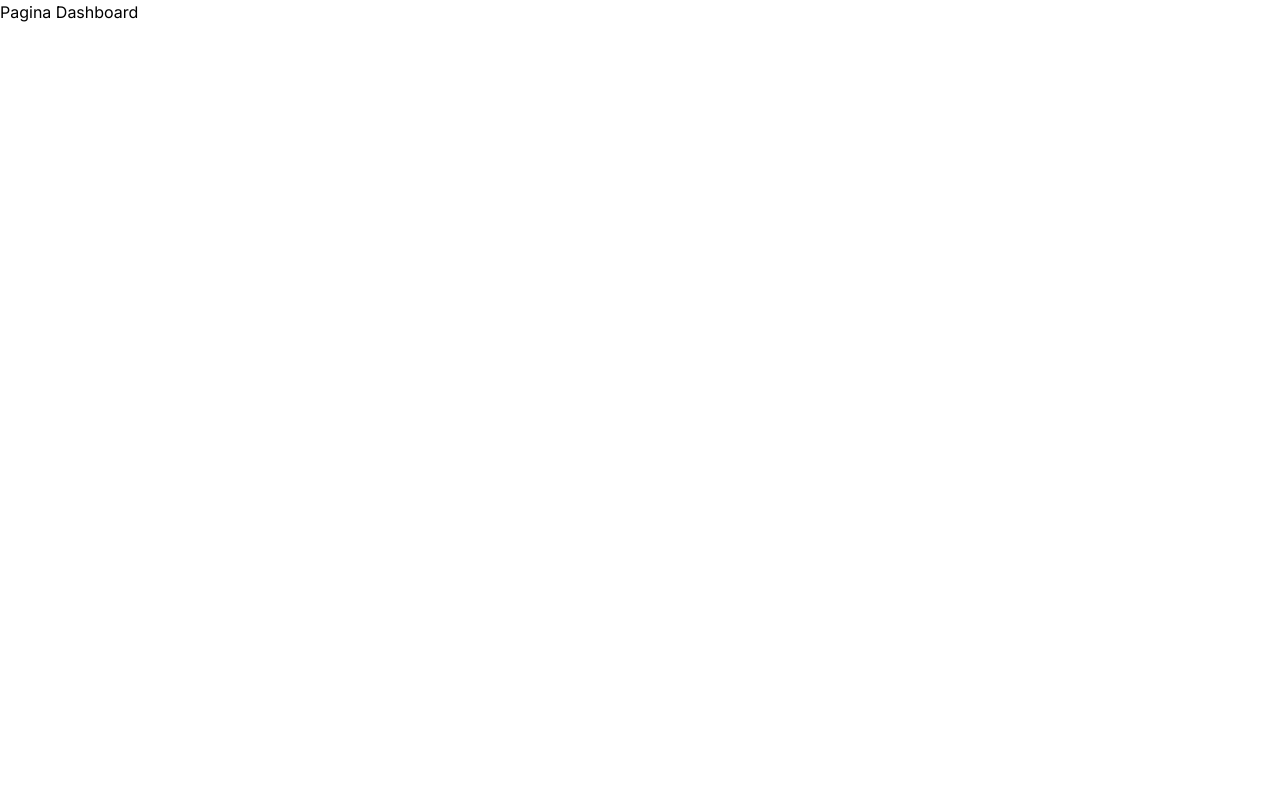
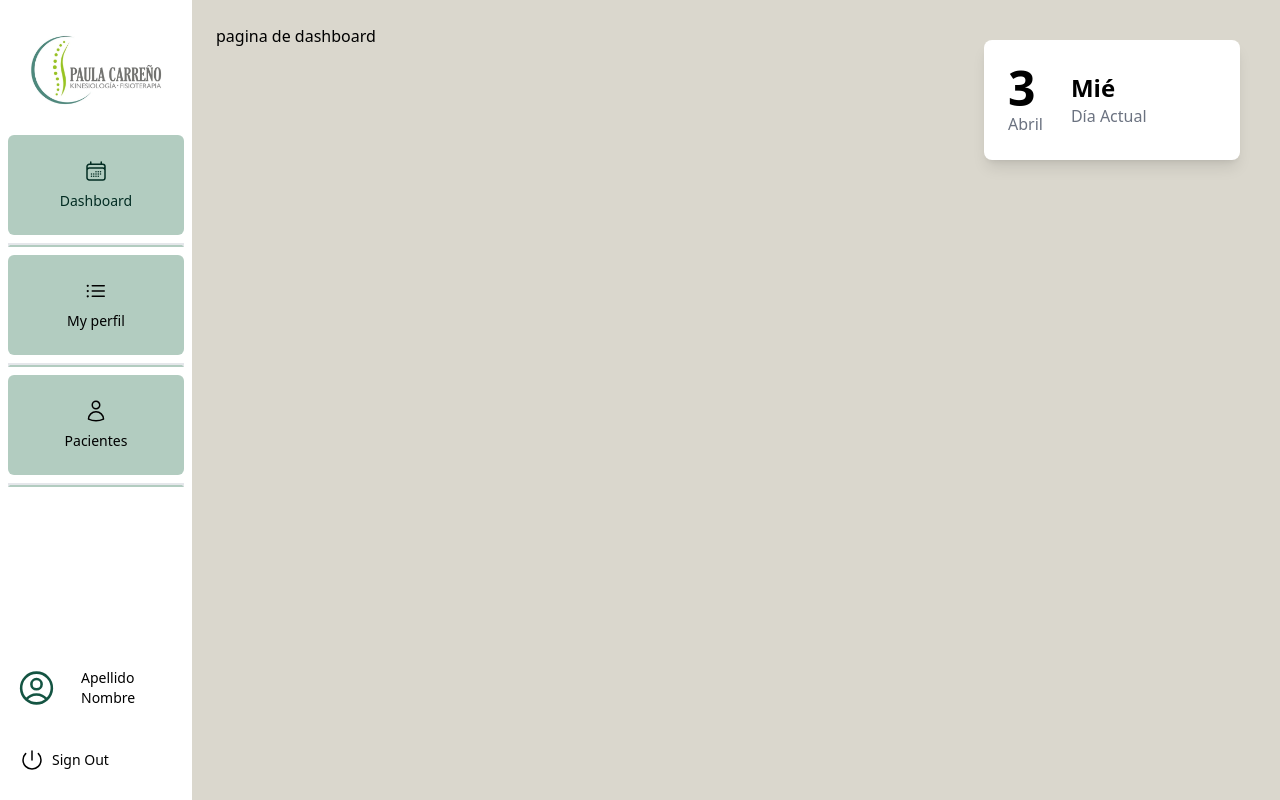
Before and after one commit to CarreFacu/Kine, a Next.js app: page /dashboard in a window 1280 px wide. Built offline with nearby package versions, Linux system fonts and the light colour scheme.

Commit message:
primeros estilados

```diff
--- a/package.json
+++ b/package.json
@@ -9,12 +9,15 @@
     "lint": "next lint"
   },
   "dependencies": {
+    "@heroicons/react": "^2.1.3",
+    "clsx": "^2.1.0",
     "next": "14.1.4",
     "next-auth": "^4.24.7",
     "react": "^18",
     "react-dom": "^18"
   },
   "devDependencies": {
+    "@tailwindcss/forms": "^0.5.7",
     "@types/node": "^20",
     "@types/react": "^18",
     "@types/react-dom": "^18",
--- a/src/app/(pages)/dashboard/page.tsx
+++ b/src/app/(pages)/dashboard/page.tsx
@@ -1,5 +1,7 @@
+import DayTracker from "@/src/app/components/DayTracker";
+
 export default function Dashboard(){
     return(
-        <h1> Pagina Dashboard</h1>
+        <h2>pagina de dashboard</h2>
     )
 }
--- a/src/app/(pages)/pacientes/page.tsx
+++ b/src/app/(pages)/pacientes/page.tsx
@@ -1,3 +1,5 @@
+import React from "react";
+
 export default function Pacientes(){
     return(
         <h1> Pagina Pacientes</h1>
--- /dev/null
+++ b/src/app/components/DayTracker.tsx
@@ -0,0 +1,41 @@
+
+export default  function  DayTracker ()  {
+    const today:Date = new Date();
+    const currentDay:number = today.getDate();
+    const currentWeekDay:number = today.getDay();
+    const currentMonth:number = today.getMonth();
+
+    const weekdays: string[] = ['Dom', 'Lun', 'Mar', 'Mié', 'Jue', 'Vie', 'Sáb'];
+
+    // Creamos un array para almacenar los nombres de los meses
+    const months: string[] = [
+        'Enero',
+        'Febrero',
+        'Marzo',
+        'Abril',
+        'Mayo',
+        'Junio',
+        'Julio',
+        'Agosto',
+        'Septiembre',
+        'Octubre',
+        'Noviembre',
+        'Diciembre'
+    ];
+
+
+    return (
+        <div className="bg-white rounded-lg shadow-lg p-6 w-64">
+            <div className="flex items-center gap-3">
+                <div className="flex flex-col mr-4">
+                    <span className="text-5xl font-semibold">{currentDay}</span>
+                    <span className="text-gray-500">{months[currentMonth]}</span>
+                </div>
+                <div className="flex flex-col">
+                    <span className="text-2xl font-semibold">{weekdays[currentWeekDay]}</span>
+                    <span className="text-gray-500">Día Actual</span>
+                </div>
+            </div>
+        </div>
+    );
+};
--- /dev/null
+++ b/src/app/components/Logo.tsx
@@ -0,0 +1,15 @@
+import Image from 'next/image';
+
+export default function Logo() {
+    return (
+        <div>
+            <Image
+                src="/logoKineJpg.png"
+                width={150}
+                height={55}
+                alt="Logo"
+                priority
+            />
+        </div>
+    );
+}
--- /dev/null
+++ b/src/app/components/NavLinks.tsx
@@ -0,0 +1,62 @@
+'use client';
+
+import {
+    ListBulletIcon,
+    CalendarDaysIcon,
+    UserIcon,
+} from '@heroicons/react/24/outline';
+import Link from 'next/link';
+import { usePathname } from 'next/navigation';
+import clsx from 'clsx';
+import React from 'react';
+
+const links = [
+    {
+        id: 1,
+        name: 'Dashboard',
+        href: '/dashboard',
+        icon: CalendarDaysIcon,
+    },
+    {
+        id: 2,
+        name: 'My perfil',
+        href: '/perfil',
+        icon: ListBulletIcon,
+    },
+    {
+        id: 2,
+        name: 'Pacientes',
+        href: '/pacientes',
+        icon: UserIcon,
+    },
+];
+
+export default function NavLinks() {
+    const pathname = usePathname();
+    return (
+        <>
+            {links.map((link) => {
+                    const LinkIcon = link.icon;
+                        return (
+                            <React.Fragment key={link.id}>
+                            <Link
+                                key={link.id}
+                        href={link.href}
+                        className={clsx(
+                            ' bg-greenCustom-400 flex grow flex-col items-center justify-center gap-2 rounded-md p-3 text-sm font-medium hover:bg-greenCustom-300 hover:text-emerald-950 md:flex-none md:justify-start md:px-3 md:py-6',
+                        {
+                            'bg-grayCustom-500 text-emerald-950':
+                            pathname === link.href,
+                        },
+                    )}
+                    >
+                        <LinkIcon className="w-6" />
+                        <p className="hidden md:block">{link.name}</p>
+                            </Link>
+                            <div className="border-2 border-b-greenCustom-400"></div>
+                            </React.Fragment>
+                    );
+                })}
+        </>
+    );
+}
--- /dev/null
+++ b/src/app/components/SideNav.tsx
@@ -0,0 +1,29 @@
+'use client';
+import Link from 'next/link';
+import NavLinks from '@/src/app/components/NavLinks';
+import Logo from '@/src/app/components/Logo';
+import { PowerIcon } from '@heroicons/react/24/outline';
+import UserLogIn from './UserLogIn';
+
+export default function SideNav() {
+    return (
+        <div className="flex h-full flex-col bg-white px-3 py-4 md:px-2">
+            <Link className="mb-2 p-4" href="/">
+                <Logo />
+            </Link>
+                <div className="flex grow flex-row justify-between space-x-2 md:flex-col md:space-x-0 md:space-y-2">
+                    <NavLinks />
+                    <div className="hidden h-auto w-full grow rounded-md bg-white md:block"></div>
+                    <div>
+                        <UserLogIn name='Apellido Nombre' />
+                    </div>
+                    <button
+                        className="flex h-[48px] w-full grow items-center justify-center gap-2 rounded-md bg-white p-3 text-sm font-medium hover:bg-greenCustom-300 hover:text-emerald-950 md:flex-none md:justify-start md:p-2 md:px-3"
+                    >
+                        <PowerIcon className="w-6" />
+                        <div className="hidden md:block">Sign Out</div>
+                    </button>
+                </div>
+        </div>
+    );
+}
--- /dev/null
+++ b/src/app/components/UserLogIn.tsx
@@ -0,0 +1,19 @@
+
+import { UserCircleIcon } from '@heroicons/react/24/outline';
+import {UserData} from '@/src/app/utils/interfaces'
+import Image from 'next/image';
+
+export default function UserLogIn({ name, image }: UserData) {
+    return (
+        <div className="flex h-full items-center bg-white px-3 py-4 md:px-2">
+            {image ? (
+                <Image className="mr-6 h-12 w-12" src={image} alt="" />
+            ) : (
+                <UserCircleIcon className="mr-6 h-12 w-12 text-greenCustom-600" />
+            )}
+            <div className="text-sm">
+                <p>{name}</p>
+            </div>
+        </div>
+    );
+}
--- a/src/app/layout.tsx
+++ b/src/app/layout.tsx
@@ -1,9 +1,7 @@
 import type { Metadata } from "next";
-import { Inter } from "next/font/google";
 import "./globals.css";
-
-const inter = Inter({ subsets: ["latin"] });
-
+import SideNav from '@/src/app/components/SideNav';
+import DayTracker from "@/src/app/components/DayTracker";
 export const metadata: Metadata = {
   title: "Create Next App",
   description: "Generated by create next app",
@@ -15,8 +13,26 @@ export default function RootLayout({
   children: React.ReactNode;
 }>) {
   return (
-    <html lang="en">
-      <body className={inter.className}>{children}</body>
-    </html>
+      <html lang="en">
+      <body className="bg-grayCustom-500">
+      <div className="flex">
+          <div className="flex h-screen flex-col md:flex-row md:overflow-hidden">
+              <div className="w-full flex-none md:w-48">
+                  <SideNav />
+              </div>
+
+              <div className="md:pd-12 flex-grow p-6 md:overflow-y-auto">
+                  {children}
+              </div>
+          </div>
+          <div className="absolute right-10 top-10">
+              <DayTracker/>
+          </div>
+
+      </div>
+
+      </body>
+
+      </html>
   );
 }
--- a/tailwind.config.ts
+++ b/tailwind.config.ts
@@ -8,13 +8,26 @@ const config: Config = {
   ],
   theme: {
     extend: {
-      backgroundImage: {
-        "gradient-radial": "radial-gradient(var(--tw-gradient-stops))",
-        "gradient-conic":
-          "conic-gradient(from 180deg at 50% 50%, var(--tw-gradient-stops))",
+      gridTemplateColumns: {
+        '13': 'repeat(13, minmax(0, 1fr))',
+      },
+      colors: {
+        greenCustom: {
+          300: '#EFF1EE',
+          400: '#B2CCC0',
+          500: '#4C635A',
+          600: '#145442',
+          700: '#343A40',
+          800: '#8db819',
+        },
+        grayCustom: {
+          300: '#FBFDF9',
+          400: '#676767',
+          500: '#dad7cd'
+        },
       },
     },
   },
-  plugins: [],
+  plugins: [require('@tailwindcss/forms')],
 };
 export default config;
```
Also changed, not shown: public/logoKineJpg.png (added), 1 other file (tests, documents, lock files or other folders).
